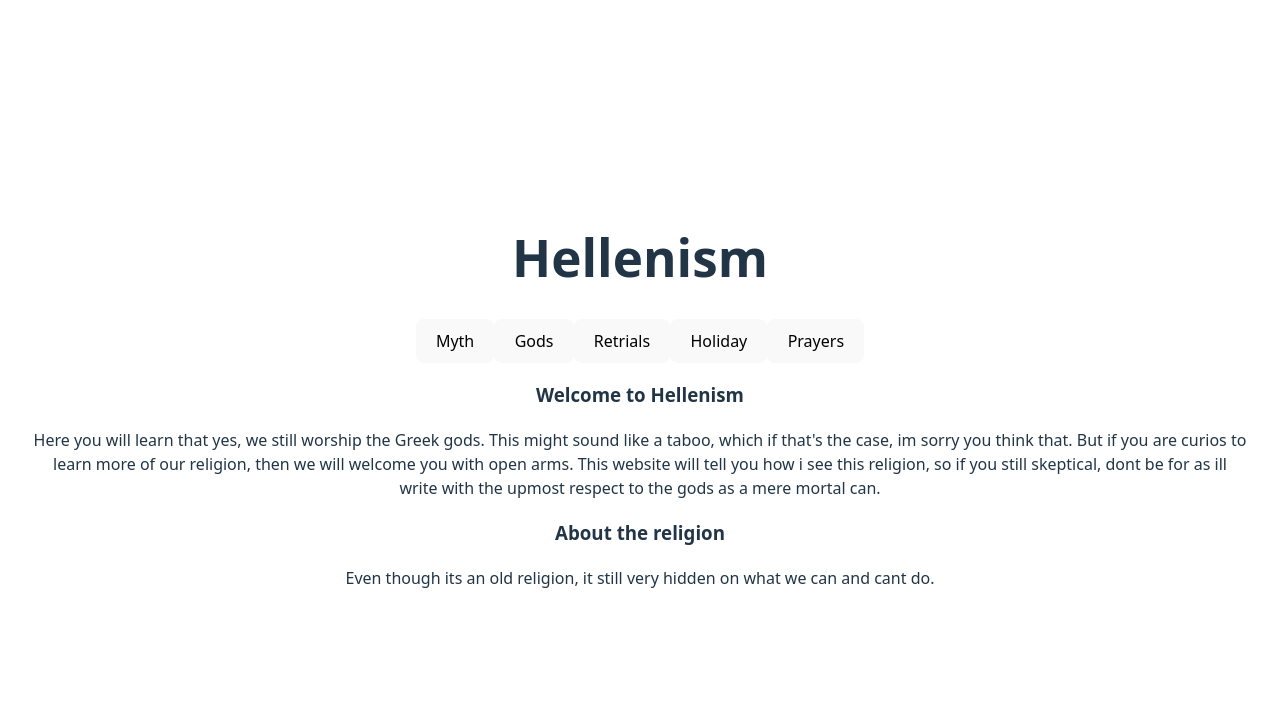
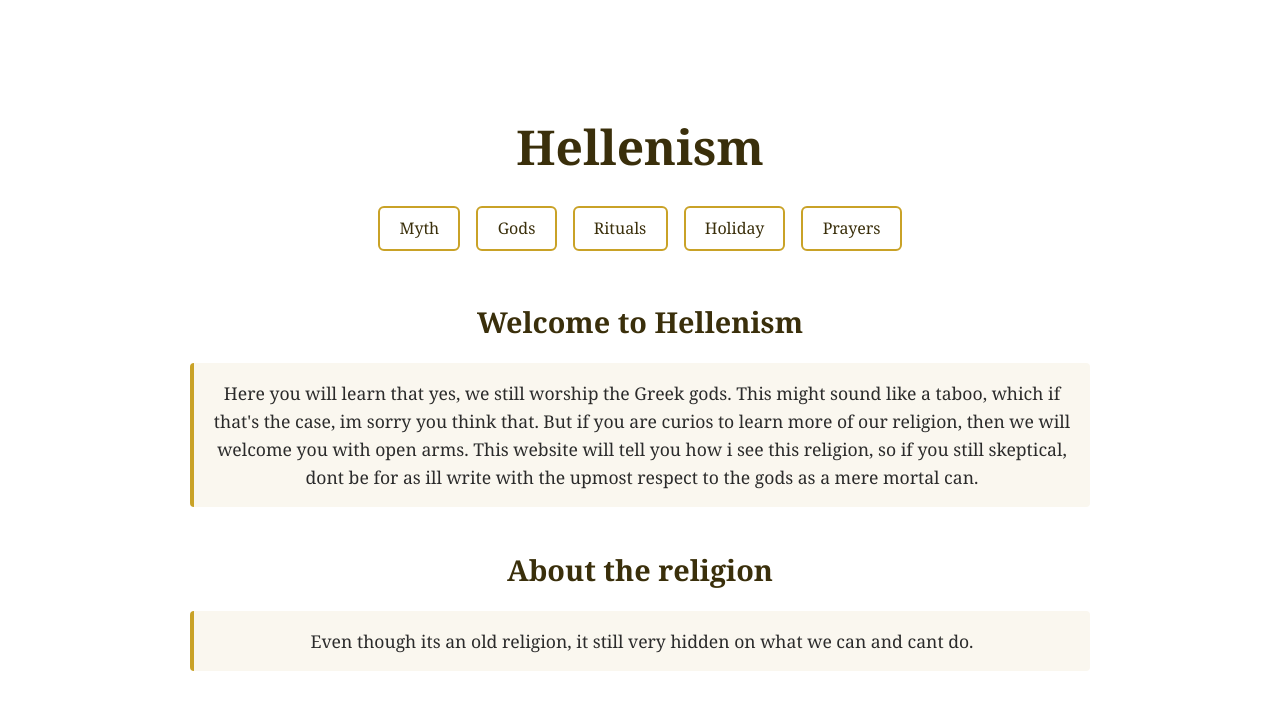
Before and after one commit to Spiderasasen/Hellenism-project, a React (Vite) app in the folder Hellenism/: page / in a window 1280 px wide. Shown: the top 710 px of the page. Built offline with nearby package versions, Linux system fonts and the light colour scheme.

Commit message:
got a style that i like

```diff
--- a/Hellenism/src/Page/Home.jsx
+++ b/Hellenism/src/Page/Home.jsx
@@ -1,20 +1,23 @@
+import "../style/main.css";
+
 function Home(){
     return (
-        <div>
+        <div className="home-container">
+
             {/*main title*/}
-            <h1>Hellenism</h1>
+            <h1 className="home-title">Hellenism</h1>
 
-            {/*button layer will go here*/}
-            <div>
+            {/*button layer*/}
+            <div className="button-row">
                 <button>Myth</button>
                 <button>Gods</button>
-                <button>Retrials</button>
+                <button>Rituals</button>
                 <button>Holiday</button>
                 <button>Prayers</button>
             </div>
 
             {/*mini welcome message*/}
-            <div>
+            <div className="section">
                 <h3>Welcome to Hellenism</h3>
                 <p>
                     Here you will learn that yes, we still worship the Greek gods.
@@ -25,13 +28,13 @@ function Home(){
             </div>
 
             {/*talking about the religion*/}
-            <div>
+            <div className="section">
                 <h3>About the religion</h3>
                 <p>
                     Even though its an old religion, it still very hidden on what we can and cant do.
                 </p>
             </div>
         </div>
-    )
+    );
 }
 export default Home;
--- /dev/null
+++ b/Hellenism/src/style/main.css
@@ -0,0 +1,65 @@
+/* Overall page layout */
+.home-container {
+    max-width: 900px;
+    margin: 0 auto;
+    padding: 2rem;
+    font-family: "Georgia", serif;
+    color: #2b2b2b;
+    line-height: 1.6;
+}
+
+/* Main title */
+.home-title {
+    text-align: center;
+    font-size: 3rem;
+    margin-bottom: 2rem;
+    color: #3a2f0b; /* warm, ancient-gold tone */
+}
+
+/* Button row */
+.button-row {
+    display: flex;
+    justify-content: center;
+    gap: 1rem;
+    margin-bottom: 3rem;
+}
+
+.button-row button {
+    padding: 0.6rem 1.2rem;
+    border: 2px solid #c9a227;
+    background: white;
+    color: #3a2f0b;
+    font-size: 1rem;
+    border-radius: 6px;
+    cursor: pointer;
+    transition: 0.2s;
+}
+
+.button-row button:hover {
+    background: #f7e7b2;
+    border-color: #b38a1e;
+}
+
+/* Section blocks */
+.section {
+    margin-bottom: 2.5rem;
+}
+
+.section h3 {
+    font-size: 1.8rem;
+    margin-bottom: 0.5rem;
+    color: #3a2f0b;
+}
+
+.section p {
+    font-size: 1.1rem;
+    background: #faf7ef;
+    padding: 1rem;
+    border-left: 4px solid #c9a227;
+    border-radius: 4px;
+}
+body {
+    background: white;
+    margin: 0;
+    padding: 0;
+}
```
